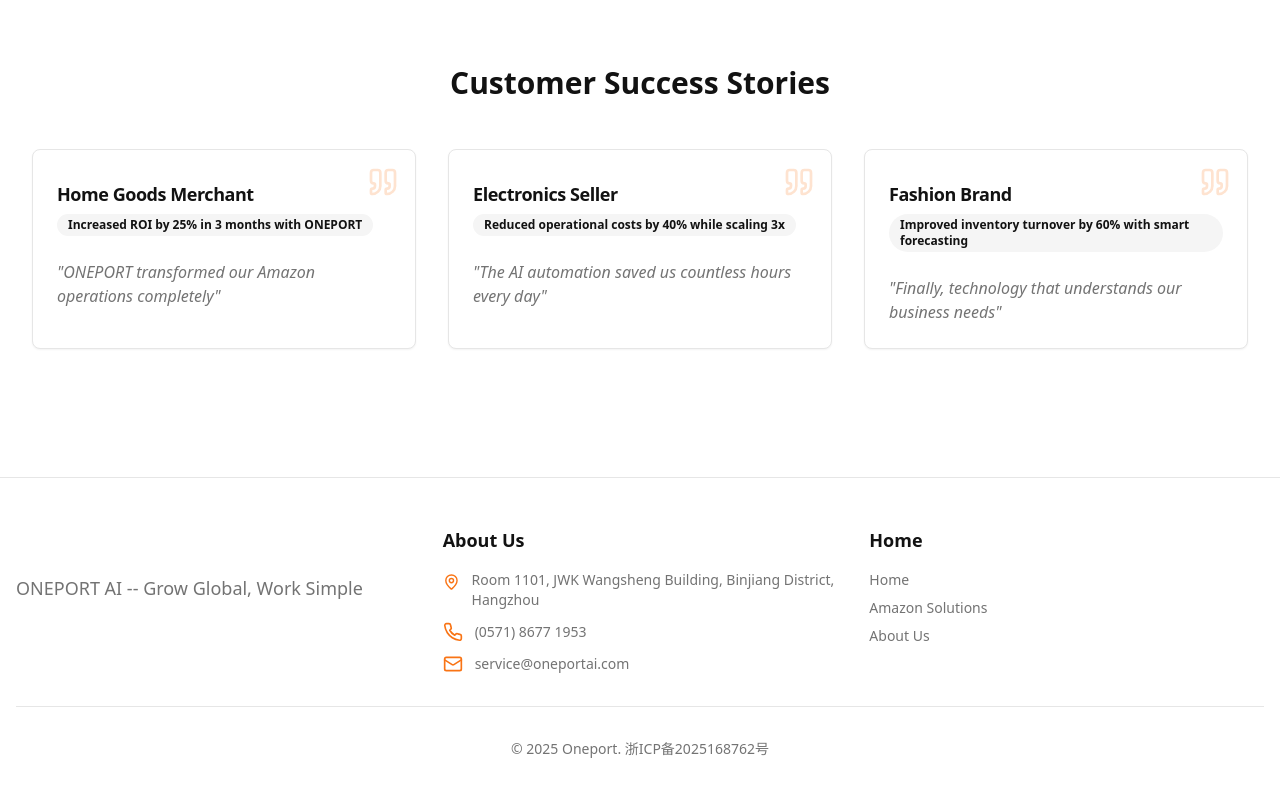
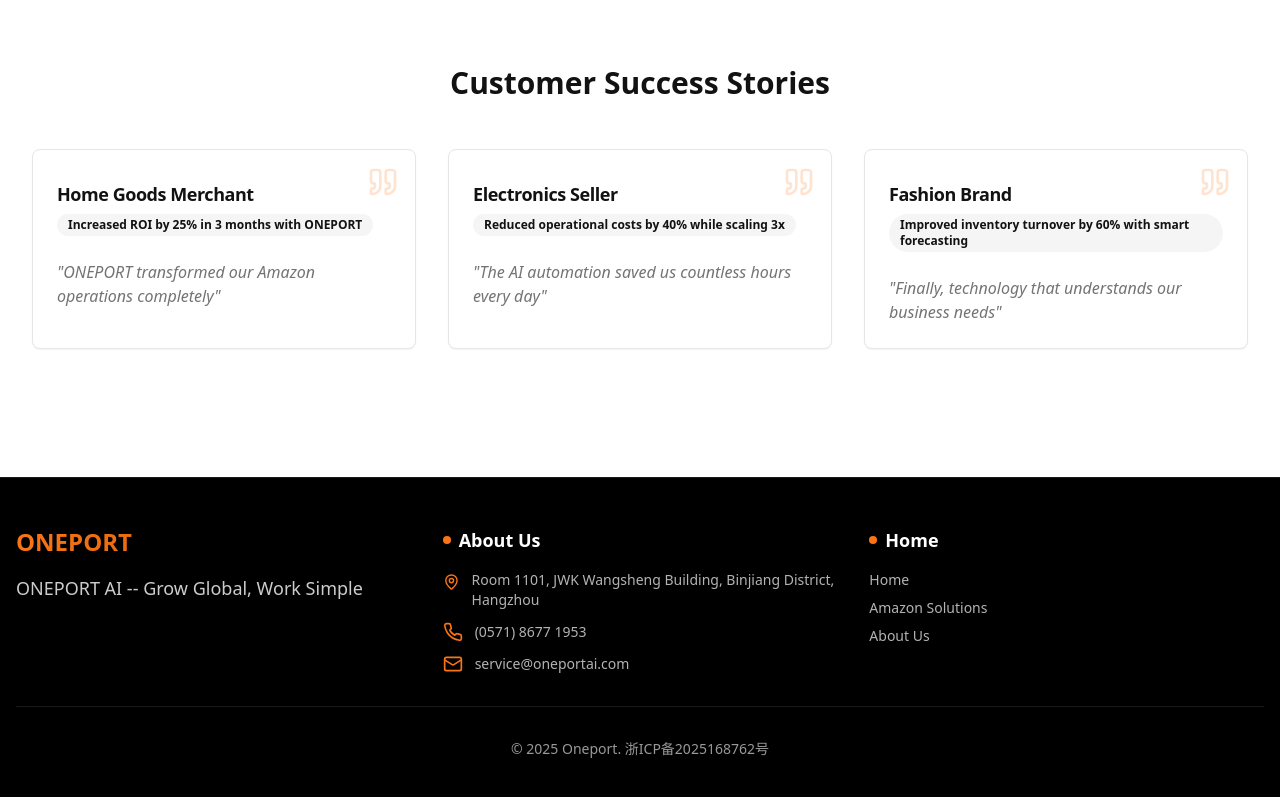
Before and after one commit to haiyuanhe/oneport-ai-growth, a React (Vite) app: page /about in a window 1280 px wide. Shown: the part 2094-2891 px from the top of the page. Built offline with nearby package versions, Linux system fonts and the light colour scheme.

Commit message:
Add footer styling
Update footer to use black background, white text, and orange accents.

```diff
--- a/src/components/Footer.tsx
+++ b/src/components/Footer.tsx
@@ -5,38 +5,39 @@ const Footer = () => {
   const { t } = useTranslation();
 
   return (
-    <footer className="bg-background border-t border-border">
+    <footer className="bg-black text-white border-t border-white/10">
       <div className="container mx-auto px-4 py-12">
         <div className="grid grid-cols-1 md:grid-cols-3 gap-8 mb-8">
           {/* Brand & Slogan */}
           <div className="space-y-4">
-            <h3 className="text-2xl font-bold bg-gradient-primary bg-clip-text text-transparent">
+            <h3 className="text-2xl font-bold bg-gradient-to-r from-[hsl(var(--oneport-orange))] to-[hsl(var(--oneport-orange-dark))] bg-clip-text text-transparent">
               ONEPORT
             </h3>
-            <p className="text-muted-foreground text-lg">
+            <p className="text-white/80 text-lg">
               {t('footer.slogan')}
             </p>
           </div>
 
           {/* Contact Information */}
           <div className="space-y-4">
-            <h4 className="text-lg font-semibold text-foreground">
+            <h4 className="text-lg font-semibold text-white flex items-center gap-2">
+              <span className="w-2 h-2 bg-[hsl(var(--oneport-orange))] rounded-full"></span>
               {t('nav.aboutUs')}
             </h4>
-            <div className="space-y-3 text-muted-foreground">
+            <div className="space-y-3 text-white/70">
               <div className="flex items-start gap-3">
-                <MapPin className="w-5 h-5 mt-0.5 text-primary" />
+                <MapPin className="w-5 h-5 mt-0.5 text-[hsl(var(--oneport-orange))]" />
                 <span className="text-sm">{t('footer.contact.address')}</span>
               </div>
               <div className="flex items-center gap-3">
-                <Phone className="w-5 h-5 text-primary" />
+                <Phone className="w-5 h-5 text-[hsl(var(--oneport-orange))]" />
                 <span className="text-sm">{t('footer.contact.phone')}</span>
               </div>
               <div className="flex items-center gap-3">
-                <Mail className="w-5 h-5 text-primary" />
+                <Mail className="w-5 h-5 text-[hsl(var(--oneport-orange))]" />
                 <a
                   href={`mailto:${t('footer.contact.email')}`}
-                  className="text-sm hover:text-primary transition-colors"
+                  className="text-sm hover:text-[hsl(var(--oneport-orange))] transition-colors"
                 >
                   {t('footer.contact.email')}
                 </a>
@@ -46,25 +47,26 @@ const Footer = () => {
 
           {/* Quick Links */}
           <div className="space-y-4">
-            <h4 className="text-lg font-semibold text-foreground">
+            <h4 className="text-lg font-semibold text-white flex items-center gap-2">
+              <span className="w-2 h-2 bg-[hsl(var(--oneport-orange))] rounded-full"></span>
               {t('nav.home')}
             </h4>
             <div className="space-y-2">
               <a
                 href="/"
-                className="block text-sm text-muted-foreground hover:text-primary transition-colors"
+                className="block text-sm text-white/70 hover:text-[hsl(var(--oneport-orange))] transition-colors"
               >
                 {t('nav.home')}
               </a>
               <a
                 href="/amazon-solutions"
-                className="block text-sm text-muted-foreground hover:text-primary transition-colors"
+                className="block text-sm text-white/70 hover:text-[hsl(var(--oneport-orange))] transition-colors"
               >
                 {t('nav.amazonSolutions')}
               </a>
               <a
                 href="/about"
-                className="block text-sm text-muted-foreground hover:text-primary transition-colors"
+                className="block text-sm text-white/70 hover:text-[hsl(var(--oneport-orange))] transition-colors"
               >
                 {t('nav.aboutUs')}
               </a>
@@ -73,8 +75,8 @@ const Footer = () => {
         </div>
 
         {/* Copyright */}
-        <div className="pt-8 border-t border-border">
-          <p className="text-center text-sm text-muted-foreground">
+        <div className="pt-8 border-t border-white/10">
+          <p className="text-center text-sm text-white/60">
             {t('footer.copyright')}
           </p>
         </div>
```
